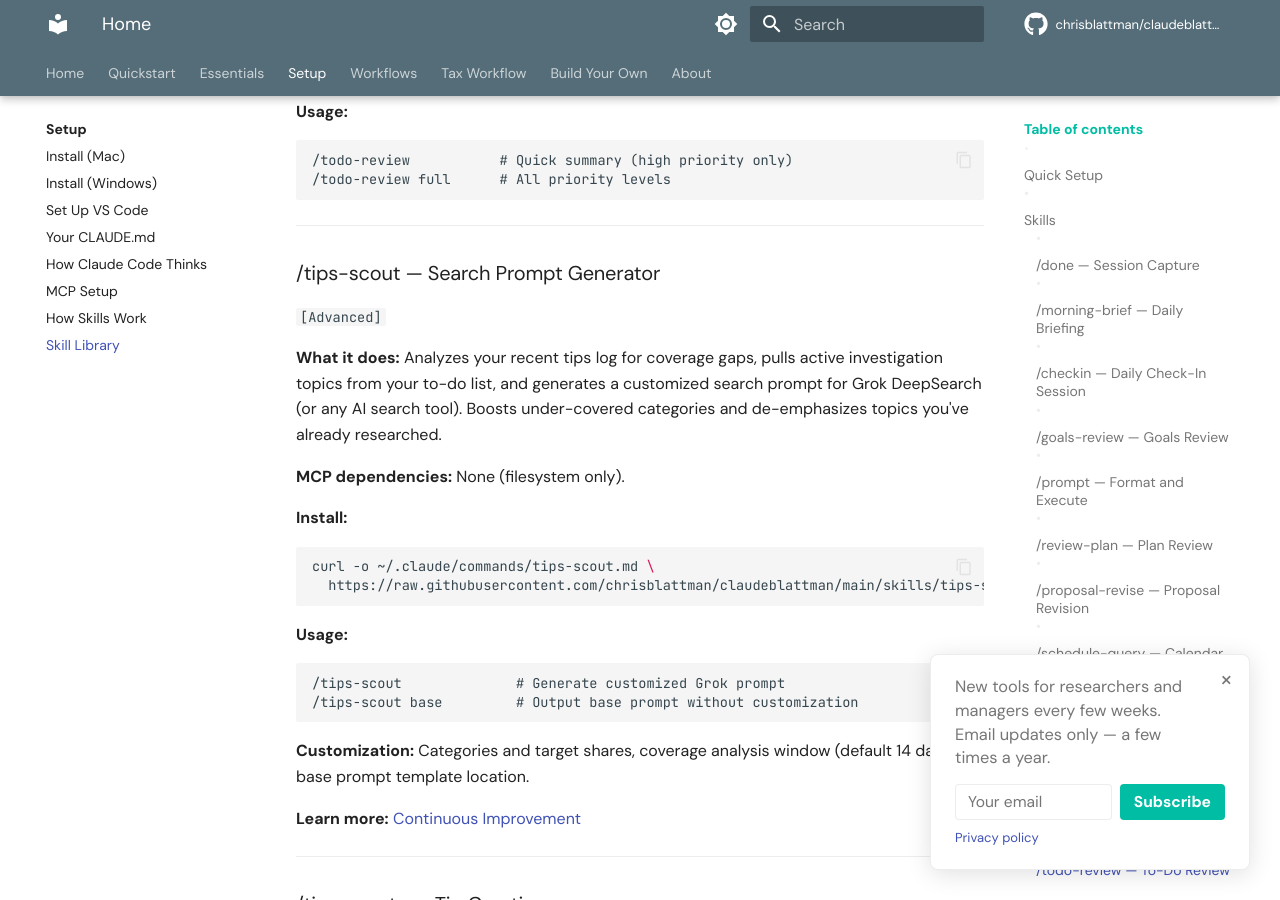
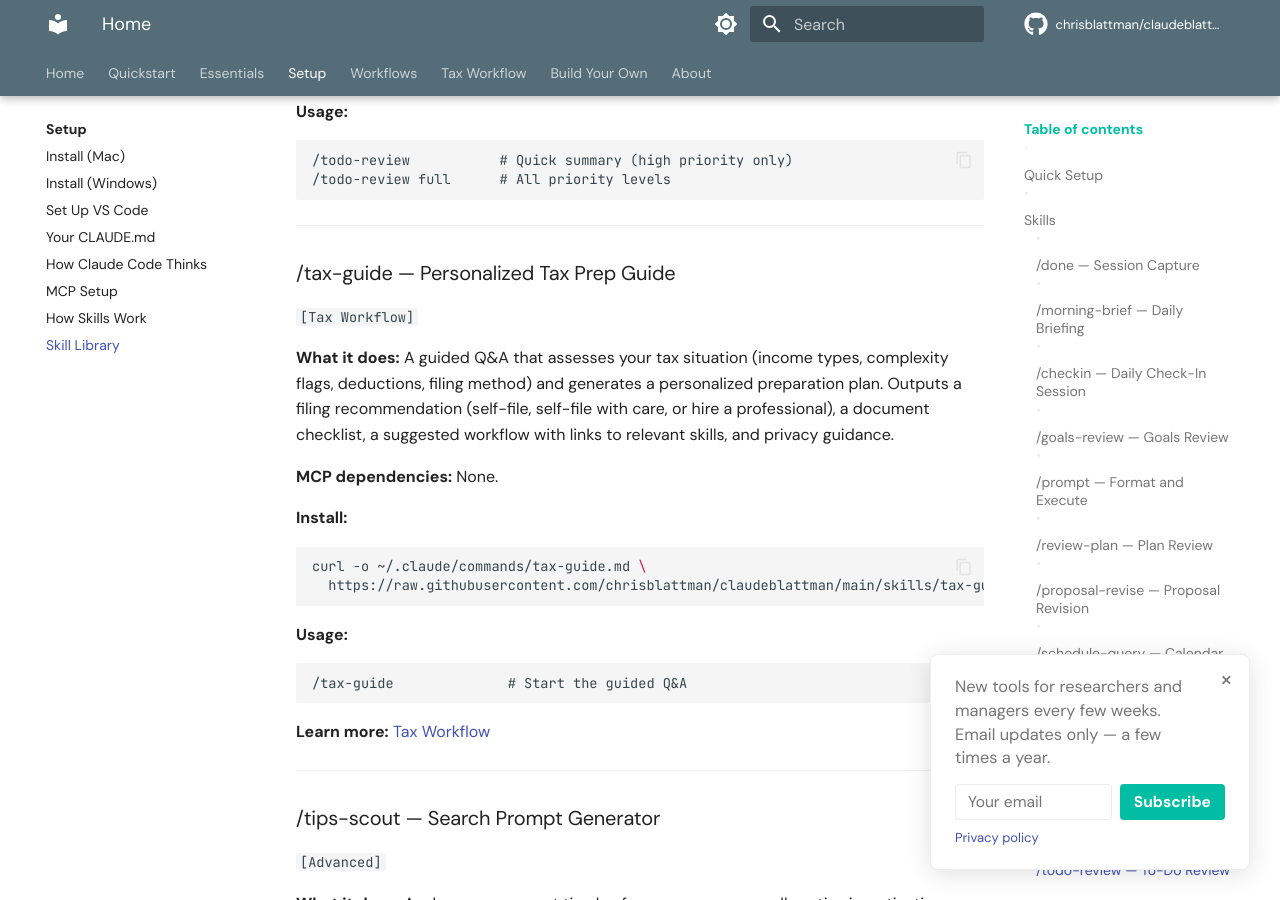
Before and after one commit to XiongfeiLi6/claudeblattman, an MkDocs documentation site: the page built from docs/setup/skill-reference.md, in a window 1280 px wide and 900 px high, scrolled down 9272 px. Built offline with MkDocs 1.6.1 and Material for MkDocs 9.7.7, drawn with Linux system fonts in a browser that asks for light colours; comment, search, counter and statistics services are not loaded.

Commit message:
Quick fixes: sanitize goals-review, add missing nav/skill entries, update CONTRIBUTING
- Sanitize goals-review.md: remove model: sonnet and CRITICAL section
- Add work.md to nav under Essentials examples
- Add tax-guide, tips-curate, tips-integrate to skills/README.md table
- Add /tax-guide to skill-reference.md
- Update CONTRIBUTING.md: replace stale per-page warning template with
  site-wide announcement bar reference

Co-Authored-By: Claude Opus 4.6 <noreply@anthropic.com>

````diff
--- a/docs/setup/skill-reference.md
+++ b/docs/setup/skill-reference.md
@@ -379,6 +379,28 @@ curl -o ~/.claude/commands/todo-review.md \
 
 ---
 
+### /tax-guide — Personalized Tax Prep Guide
+`[Tax Workflow]`
+
+**What it does:** A guided Q&A that assesses your tax situation (income types, complexity flags, deductions, filing method) and generates a personalized preparation plan. Outputs a filing recommendation (self-file, self-file with care, or hire a professional), a document checklist, a suggested workflow with links to relevant skills, and privacy guidance.
+
+**MCP dependencies:** None.
+
+**Install:**
+```bash
+curl -o ~/.claude/commands/tax-guide.md \
+  https://raw.githubusercontent.com/chrisblattman/claudeblattman/main/skills/tax-guide.md
+```
+
+**Usage:**
+```
+/tax-guide              # Start the guided Q&A
+```
+
+**Learn more:** [Tax Workflow](../tax-workflow/index.md)
+
+---
+
 ### /tips-scout — Search Prompt Generator
 `[Advanced]`
 
--- a/mkdocs.yml
+++ b/mkdocs.yml
@@ -60,6 +60,7 @@ nav:
     - "Example: Vacation Planning": essentials/folders/vacation.md
     - "Example: Shopping Decisions": essentials/folders/shopping.md
     - "Example: Health & Fitness": essentials/folders/health.md
+    - "Example: Work Projects": essentials/folders/work.md
     - Wispr Flow: essentials/wispr-flow.md
     - Granola: essentials/granola.md
     - NotebookLM: essentials/notebooklm.md
````
Also changed, not shown: CONTRIBUTING.md (+1 -12 lines), skills/README.md (+3 -0 lines), skills/goals-review.md (+0 -8 lines).
